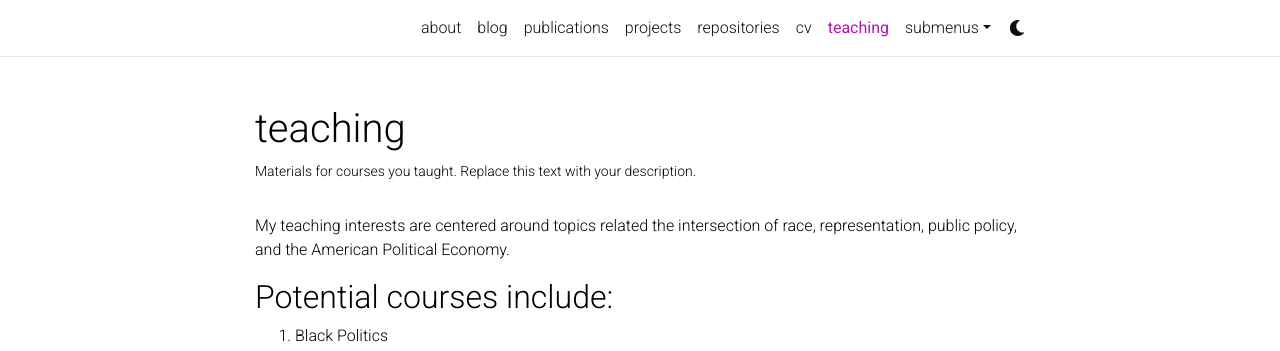
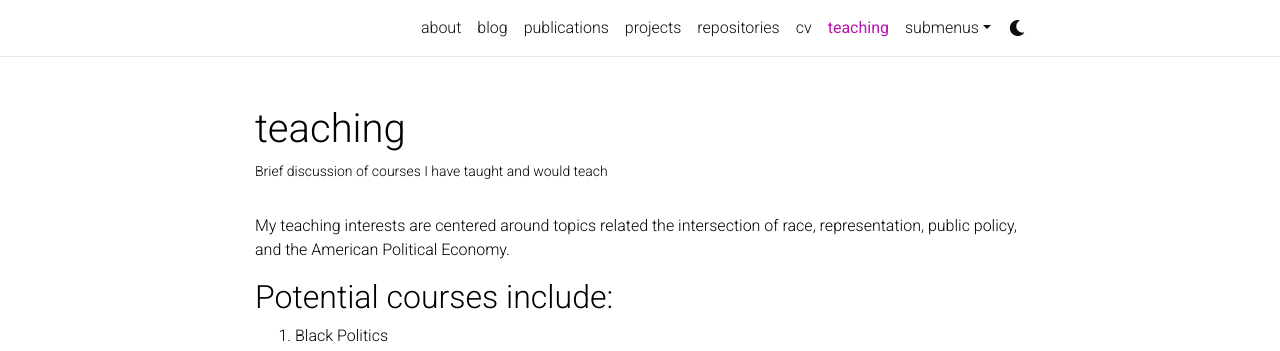
Before and after one commit to chosam2322/chosam2322.github.io, a Jekyll site: the page built from _pages/teaching.md, in a window 1280 px wide and 1081 px high. Shown: the top 351 px of the window. Built offline with Jekyll 4.4.1, drawn with Linux system fonts in a browser that asks for light colours; comment, search, counter and statistics services are not loaded; a style sheet for code colours, icons or effects is not loaded.

Commit message:
Update teaching

```diff
--- a/_pages/teaching.md
+++ b/_pages/teaching.md
@@ -2,7 +2,7 @@
 layout: page
 permalink: /teaching/
 title: teaching
-description: Materials for courses you taught. Replace this text with your description.
+description: Brief discussion of courses I have taught and would teach
 nav: true
 nav_order: 5
 ---
```
